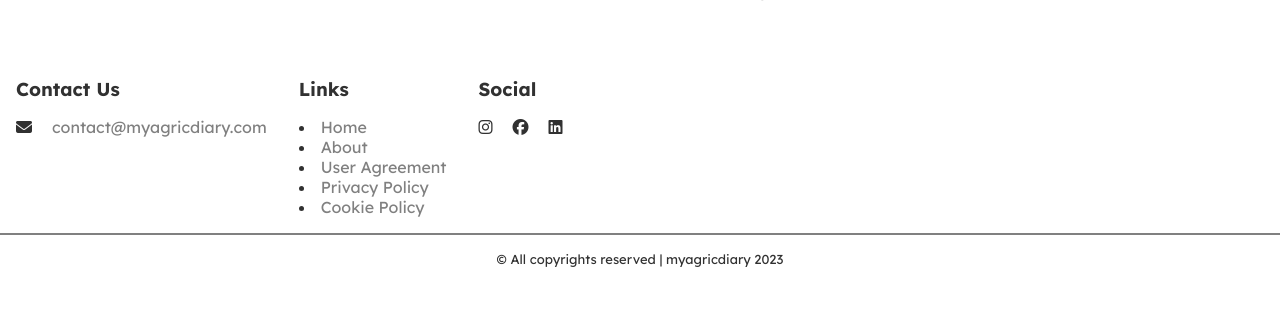
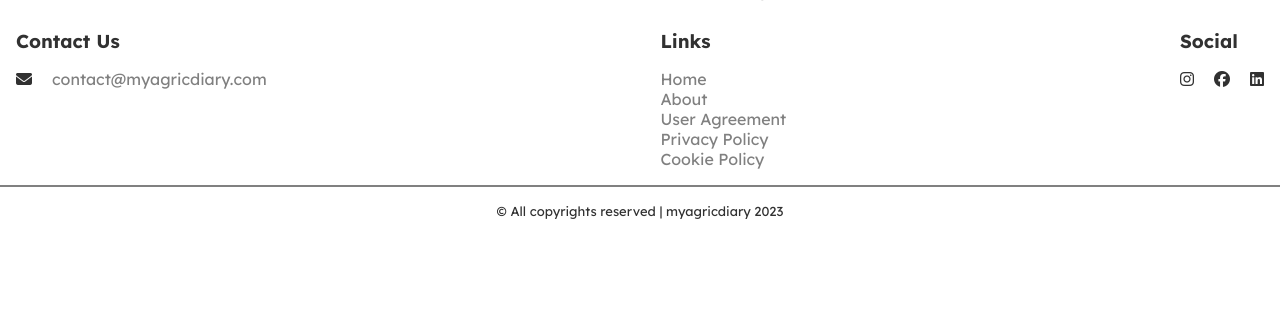
Before and after one commit to nelsonfai/farmsocial, a Django app: page / in a window 1280 px wide. Shown: the part 2601-2916 px from the top of the page. After the commit the page ends 2820 px from the top, so only its background shows below. Run offline with Django 3.2, Linux system fonts and the light colour scheme; parts of the project's set-up code (start-up, migrations or seed data) failed here and were passed over; some libraries are stand-ins or nearby versions.

Commit message:
Update home.html

```diff
--- a/feed/templates/feed/home.html
+++ b/feed/templates/feed/home.html
@@ -69,7 +69,7 @@
 </div>
 </section >
 
-<section class="values">
+<section class="values" style="padding-bottom: 1rem;">
 
   <div class="values-wrapper">
       <div class="values-image">
@@ -113,7 +113,7 @@
 </div>
 </section>
 
-<section >
+<section style="padding-top: 0;">
 <div id="section-footer">
   <div>
       <h3> Contact Us</h3>
@@ -166,15 +166,15 @@
   #section-footer h3{
     margin-bottom: 1rem;
   }
-
+  #section-footer li{
+    list-style: none;
+  }
 </style>
 <style>
   @media screen and (max-width: 780px){
 .flex-container {
     padding-top: 0 ! important;
 }}
-#section-footer{
-      justify-content:start;
-  }
+
 </style>
 {% endblock %}
```
